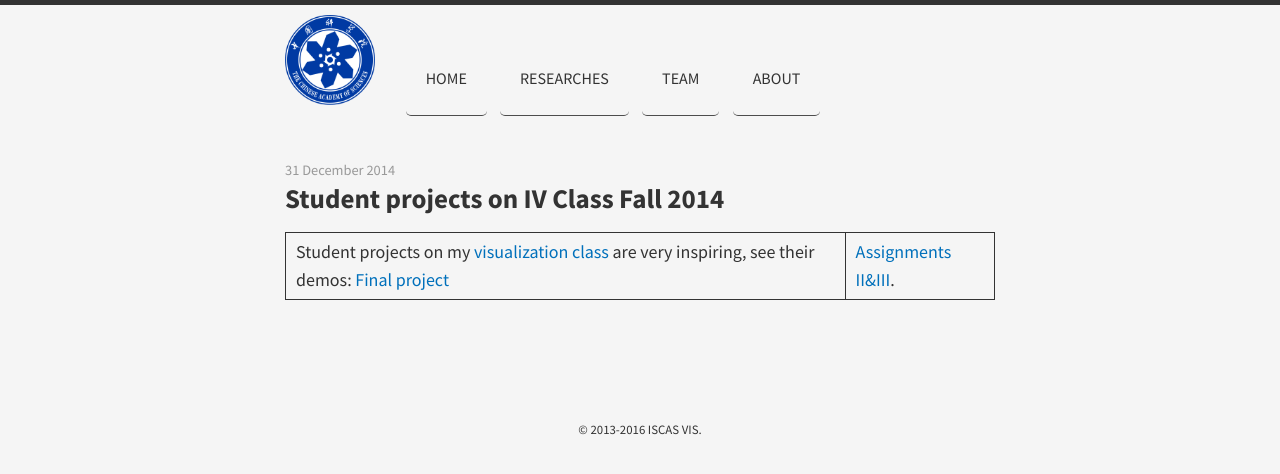
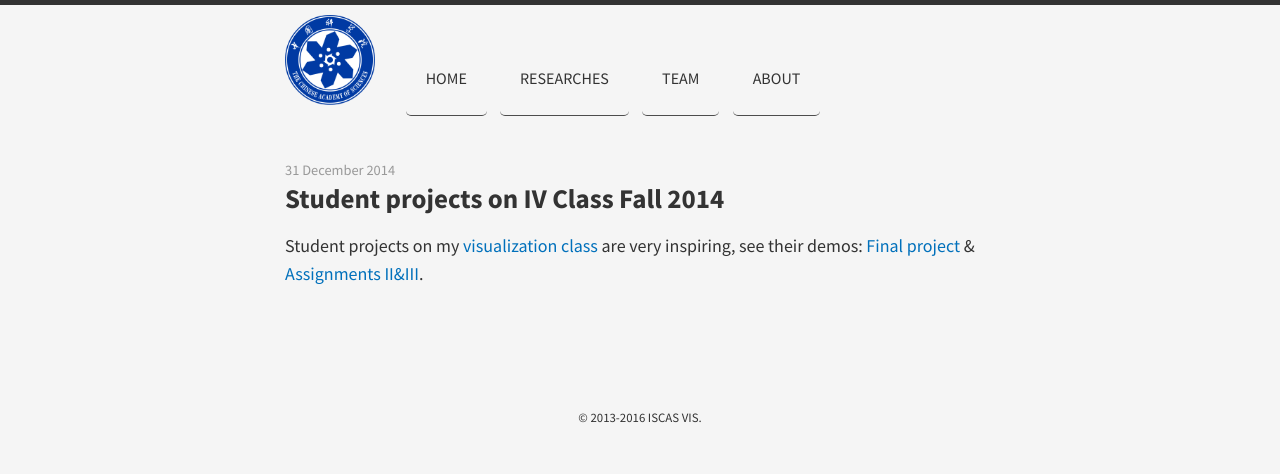
Before and after one commit to ISCAS-VIS/ISCAS-VIS.GITHUB.IO, a Jekyll site: the page built from _posts/2014-12-31-UCAS-IV-CLASS.md, in a window 1280 px wide. Shown: the top 474 px of the page. Built offline with Jekyll 4.4.1, drawn with Linux system fonts in a browser that asks for light colours; nearby versions of some CDN libraries.

Commit message:
update: blog links

```diff
--- a/_config.yml
+++ b/_config.yml
@@ -3,7 +3,7 @@ author: VIS
 description: Visual Analytics Group of SKLCS, ISCAS
 
 highlighter: null
-permalink: /:title
+permalink: /:year/:month/:day/:title/
 
 url:
 baseurl:
--- a/_posts/2014-12-31-UCAS-IV-CLASS.md
+++ b/_posts/2014-12-31-UCAS-IV-CLASS.md
@@ -8,4 +8,4 @@ tags: []
 excerpt:
 ---
 
-Student projects on my [visualization class](http://vis.ios.ac.cn/UCAS_14_Fall/index.php/Home) are very inspiring, see their demos: [Final project](http://www.weibo.com/2476187541/BD5eGAmsK?from=page_1005052476187541_profile&wvr=6&mod=weibotime) | [Assignments II&III](http://weibo.com/2476187541/BAIqloS3P?from=page_1005052476187541_profile&wvr=6&mod=weibotime).
+Student projects on my [visualization class](http://vis.ios.ac.cn/UCAS_14_Fall/index.php/Home) are very inspiring, see their demos: [Final project](http://www.weibo.com/2476187541/BD5eGAmsK?from=page_1005052476187541_profile&wvr=6&mod=weibotime) & [Assignments II&III](http://weibo.com/2476187541/BAIqloS3P?from=page_1005052476187541_profile&wvr=6&mod=weibotime).
```
